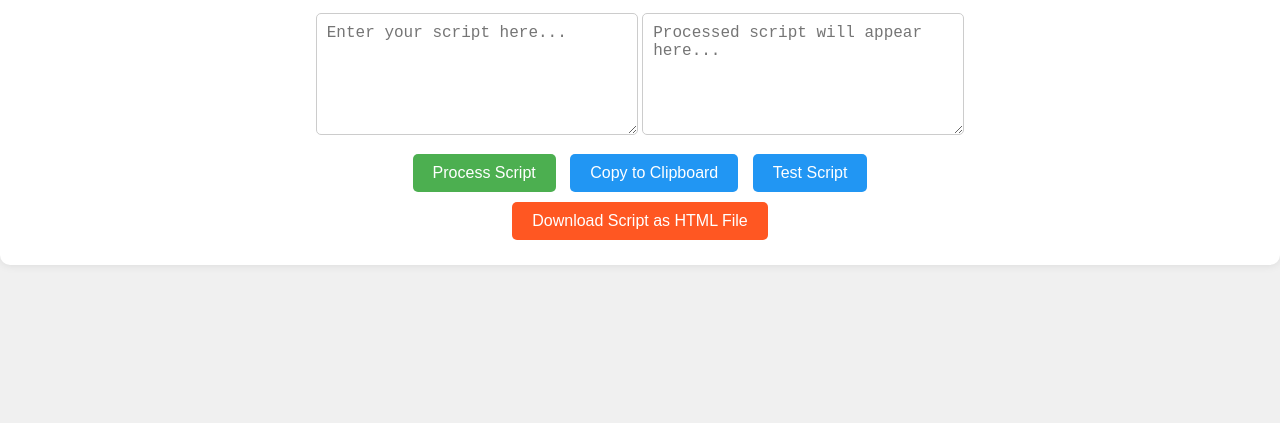
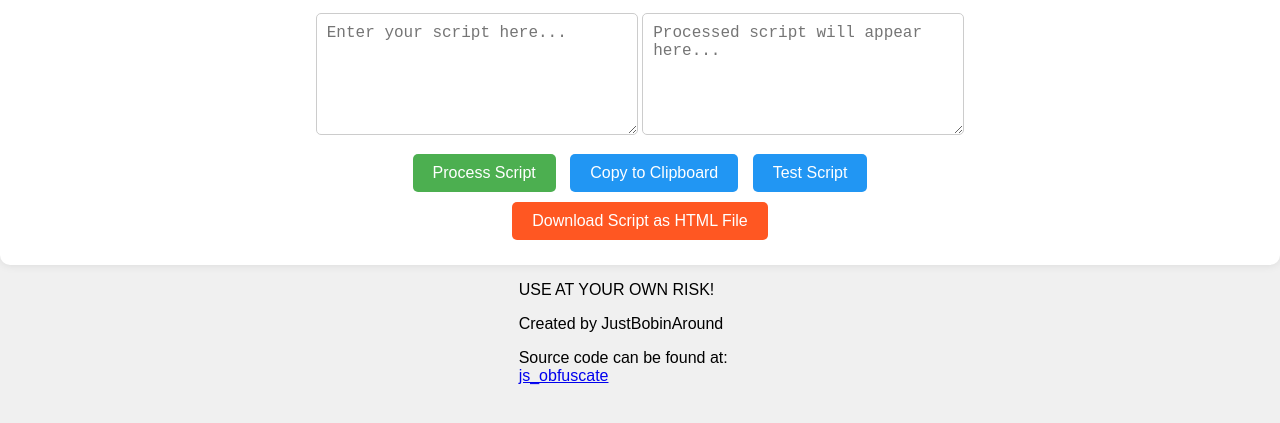
Before and after one commit to JustBobinAround/js_obfuscate, a plain HTML site: page index.html in a window 1280 px wide. Shown: the part 175-598 px from the top of the page. Drawn offline with Linux system fonts and the light colour scheme.

Commit message:
update readme

```diff
--- a/index.html
+++ b/index.html
@@ -74,6 +74,11 @@ generated script in an iframe below this tool, so run at your own risk lol.</p><
     <button class="copy-btn" onclick="testScript()">Test Script</button></br>
     <button class="download-btn" onclick="downloadText()">Download Script as HTML File</button>
 </div>
+    <footer>
+        <p>USE AT YOUR OWN RISK!</p>
+        <p>Created by JustBobinAround</p>
+        <p>Source code can be found at: <a href="https://github.com/JustBobinAround/js_obfuscate">js_obfuscate</a></p>
+    </footer>
 
 <script>
     function charToBinary(char) {
```
Also changed, not shown: 1 other file.
